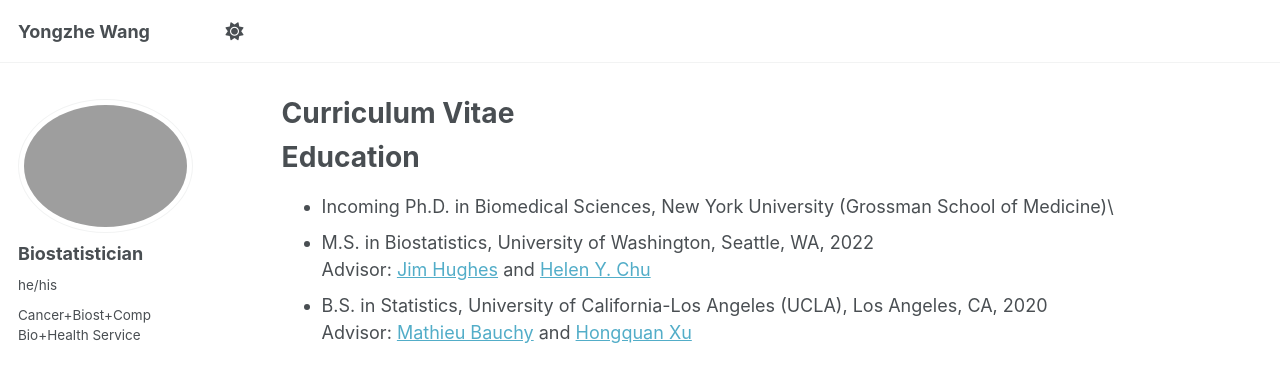
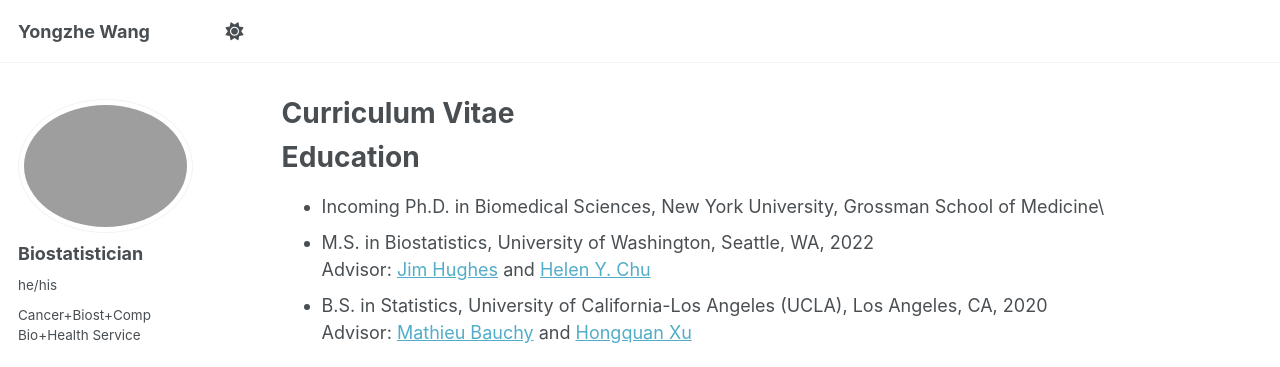
Before and after one commit to YzwIsALaity/yonwang, a Jekyll site: the page built from _pages/cv.md, in a window 1280 px wide. Shown: the top 367 px of the page. Built offline with Jekyll 4.4.1, drawn with Linux system fonts in a browser that asks for light colours; some web fonts are replaced; a script bundle is joined from its source files by our own code; library files that are not in the unit come from our copies.

Commit message:
Update cv.md

```diff
--- a/_pages/cv.md
+++ b/_pages/cv.md
@@ -11,7 +11,7 @@ redirect_from:
 
 Education
 ======
-* Incoming Ph.D. in Biomedical Sciences, New York University (Grossman School of Medicine)\
+* Incoming Ph.D. in Biomedical Sciences, New York University, Grossman School of Medicine\
 * M.S. in Biostatistics, University of Washington, Seattle, WA, 2022\
   Advisor: [Jim Hughes](https://faculty.washington.edu/jphughes/) and [Helen Y. Chu](https://www.chulab.org/)
 * B.S. in Statistics, University of California-Los Angeles (UCLA), Los Angeles, CA, 2020\
```
